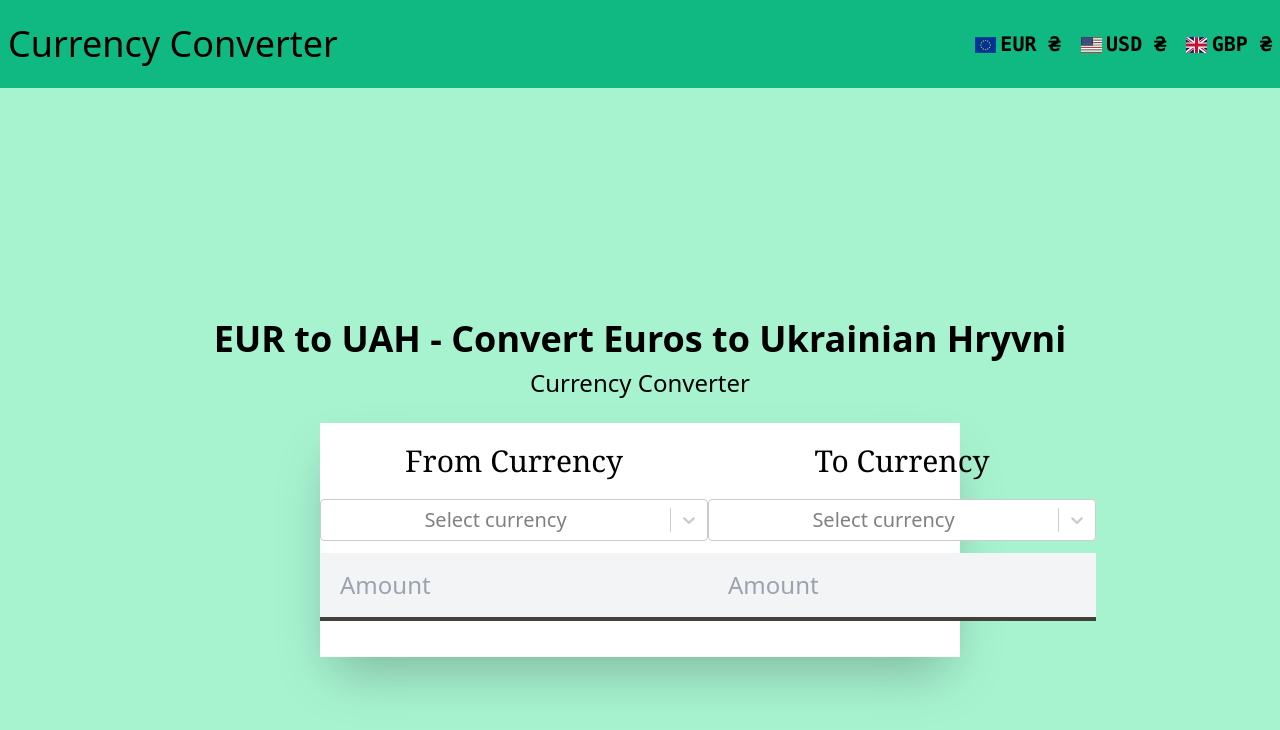
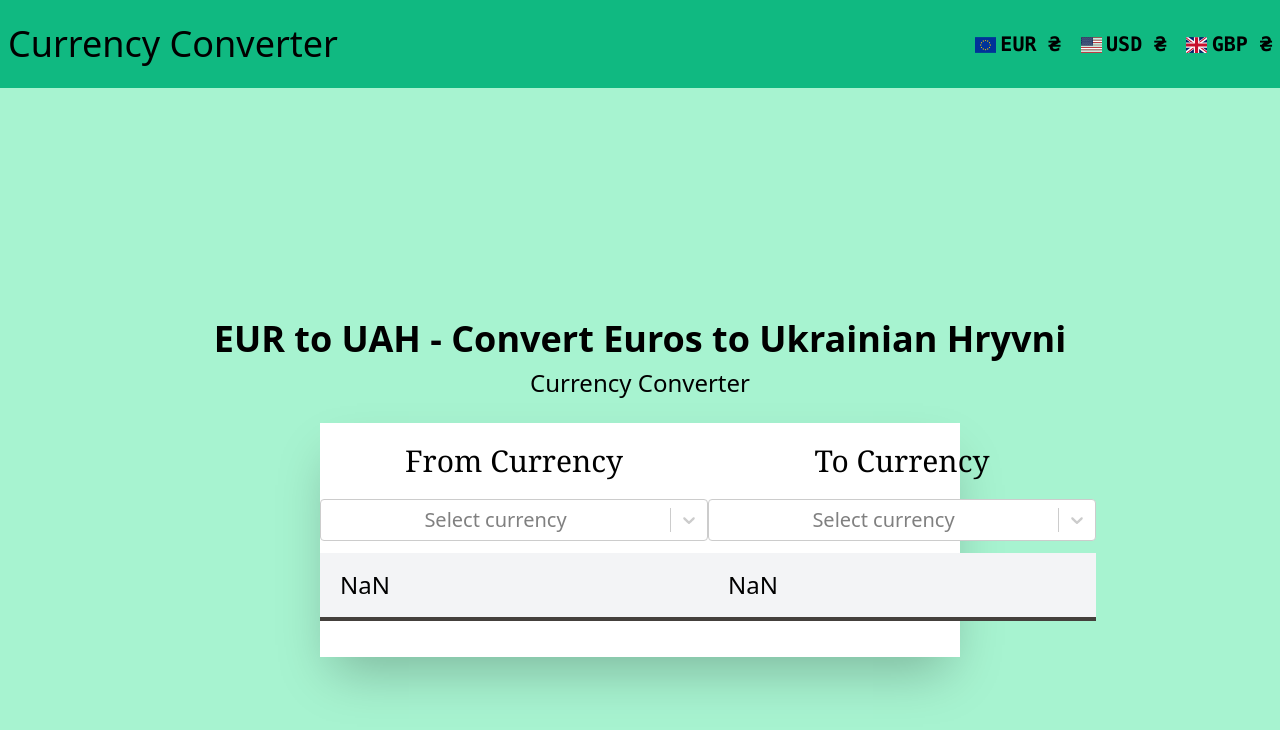
Before and after one commit to VladyslavMazurets/currency_converter, a React (Create React App) app: page / in a window 1280 px wide. Shown: the top 730 px of the page. Built offline with nearby package versions, Linux system fonts and the light colour scheme; no server answers.

Commit message:
some logic

```diff
--- a/src/components/Converter.tsx
+++ b/src/components/Converter.tsx
@@ -4,10 +4,6 @@ import { fetchFromAPI } from '../utils/fetchFromAPI';
 import InputAmound from './InputAmound';
 
 function Converter() {
-
-    const [allCurrencies, setAllCurrencies] = useState<Array<string>>([]);
-    const [choiceCurrencies, setChoiceCurrencies] = useState<string>();
-
     const [amoundFrom, setAmoundFrom] = useState<string>();
     const [amoundTo, setAmoundTo] = useState<string>();
 
@@ -16,21 +12,27 @@ function Converter() {
     const [labelFrom, setLabelFrom] = useState<string>();
     const [labelTo, setLabelTo] = useState<string>();
 
-    useEffect(() => {
-        fetchFromAPI('currencies?api_key=1509376c38-f3a5c6ecea-rj6v8z')
-            .then((data) => setAllCurrencies(data.currencies));
-    }, []);
+    const convertFromTo = () => {
+        fetchFromAPI(`convert?from=${choiceFrom}&to=${choiceTo}&amount=${amoundFrom}&api_key=1509376c38-f3a5c6ecea-rj6v8z`)
+            .then((data) => setAmoundTo(Object.values(data.result)[0] as any))
+        console.log(amoundTo);
+    };
+
+    const convertToFrom = () => {
+        fetchFromAPI(`convert?from=${choiceTo}&to=${choiceFrom}&amount=${amoundTo}&api_key=1509376c38-f3a5c6ecea-rj6v8z`)
+            .then((data) => setAmoundFrom(Object.values(data.result)[0] as any))
+        console.log(amoundFrom);
+    };
+
 
     useEffect(() => {
-        {
-            choiceFrom && choiceTo && amoundFrom !== undefined ?
-                fetchFromAPI(`convert?from=${choiceFrom}&to=${choiceTo}&amount=${amoundFrom}&api_key=1509376c38-f3a5c6ecea-rj6v8z`)
-                    .then((data) => setChoiceCurrencies(Object.values(data.result)[0] as any))
-                :
-                fetchFromAPI(`convert?from=EUR&to=UAH&amount=1&api_key=1509376c38-f3a5c6ecea-rj6v8z`)
-                    .then((data) => setChoiceCurrencies(Object.values(data.result)[0] as any))
-        }
-    }, [choiceFrom, choiceTo, amoundFrom, amoundTo])
+        convertFromTo();
+    }, [choiceFrom, choiceTo, amoundFrom])
+
+    useEffect(() => {
+        convertToFrom();
+    }, [choiceFrom, choiceTo, amoundTo])
+
 
     return (
         <div className='w-auto h-screen flex flex-col text-center
@@ -54,10 +56,9 @@ function Converter() {
                         <span className='text-3xl font-serif font-medium mb-5 mt-1'>
                             From Currency
                         </span>
-                        <InputAmound allCurrencies={allCurrencies}
+                        <InputAmound
                             setChoice={setChoiceFrom}
                             setLabel={setLabelFrom}
-                            choiceCurrencies={choiceCurrencies!}
                             amound={amoundFrom!}
                             setAmound={setAmoundFrom}
                             name={'from'}
@@ -68,12 +69,11 @@ function Converter() {
                         <span className='text-3xl font-serif font-medium mb-5 mt-1'>
                             To Currency
                         </span>
-                        <InputAmound allCurrencies={allCurrencies}
+                        <InputAmound
                             setChoice={setChoiceTo}
                             setLabel={setLabelTo}
                             amound={amoundTo!}
                             setAmound={setAmoundTo}
-                            choiceCurrencies={choiceCurrencies!}
                             name={'to'}
                         />
                     </div>
--- a/src/components/InputAmound.tsx
+++ b/src/components/InputAmound.tsx
@@ -1,5 +1,7 @@
-import React from 'react'
+import React, { useState, useEffect } from 'react'
 import Select from 'react-select'
+
+import { fetchFromAPI } from '../utils/fetchFromAPI';
 
 interface IValuta {
     value: string,
@@ -7,21 +9,27 @@ interface IValuta {
 }
 
 interface Props {
-    allCurrencies: string[],
-    amound: string | string[],
+    amound: string,
     setChoice: (val: string) => void,
     setLabel: (val: string) => void,
     setAmound: (val: string) => void
-    choiceCurrencies: string
     name: string
 }
-function InputAmound({ allCurrencies, amound, setChoice, setLabel,
-    setAmound, choiceCurrencies, name }: Props) {
+function InputAmound({ amound, setChoice, setLabel,
+    setAmound, name }: Props) {
+
+    const [allCurrencies, setAllCurrencies] = useState<Array<string>>([]);
+
 
     const objectKeys: string[] = Object.keys(allCurrencies);
     const objectValues: string[] = Object.values(allCurrencies);
 
     var options: IValuta[] = [];
+
+    useEffect(() => {
+        fetchFromAPI('currencies?api_key=1509376c38-f3a5c6ecea-rj6v8z')
+            .then((data) => setAllCurrencies(data.currencies));
+    }, []);
 
     for (let i = 0; i < objectKeys.length; i++) {
 
@@ -31,7 +39,7 @@ function InputAmound({ allCurrencies, amound, setChoice, setLabel,
         } as IValuta;
 
         options.push(valuta);
-    }
+    };
 
     return (
         <>
@@ -49,7 +57,7 @@ function InputAmound({ allCurrencies, amound, setChoice, setLabel,
                             bg-gray-100 text-2xl focus:outline-none focus:bg-gray-200'
                 type="text"
                 name={name}
-                value={amound}
+                value={parseFloat(amound)}
                 onChange={(e) =>
                     setAmound(e.target.value.replace(/[^0-9.]/g, ''))} />
         </>
```
